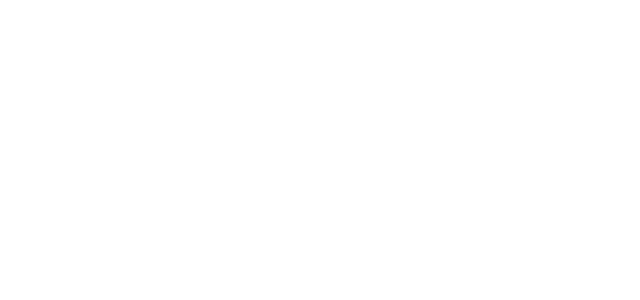
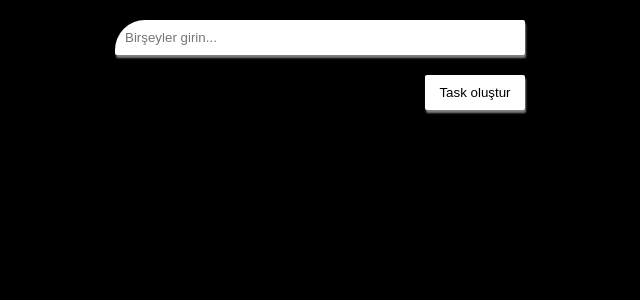
Before and after one commit to gorkemmadran/Todo-List, a React (Create React App) app: page / in a window 1280 px wide. Shown: the top 300 px of the page, without its empty margins (320-960 px from the left). Built offline with nearby package versions, Linux system fonts and the light colour scheme.

Commit message:
TaskCreate Componenti düzenlendi

```diff
--- a/src/App.css
+++ b/src/App.css
@@ -1,38 +1,36 @@
-.App {
-  text-align: center;
+.App{
+    display: flex;
+    align-items: center;
+    justify-content: center;
+    flex-direction: column;
 }
-
-.App-logo {
-  height: 40vmin;
-  pointer-events: none;
+body{
+    background-color: rgb(0, 0, 0);
 }
-
-@media (prefers-reduced-motion: no-preference) {
-  .App-logo {
-    animation: App-logo-spin infinite 20s linear;
-  }
+.Task-Creater-area{
+    display: flex;
+    align-items: flex-end;
+    justify-content: center;
+    flex-direction: column;
+    margin-top: 20px;
 }
-
-.App-header {
-  background-color: #282c34;
-  min-height: 100vh;
-  display: flex;
-  flex-direction: column;
-  align-items: center;
-  justify-content: center;
-  font-size: calc(10px + 2vmin);
-  color: white;
+.Task-Creater-input{
+    width: 410px;
+    padding: 10px;
+    border-radius: 30px 2px 2px 2px;
+    border: none;
+    box-shadow: 1px 3px 2px 0px grey;
+    outline: none;
 }
-
-.App-link {
-  color: #61dafb;
+.Task-Creater-btn{
+    width: 100px;
+    padding: 10px;
+    border: none;
+    box-shadow: 1px 3px 2px 0px grey;
+    outline: none;
+    cursor: pointer;
+    background-color: rgb(255, 255, 255);
+    color: black;
+    margin-top: 20px;
+    border-radius: 2px;
 }
-
-@keyframes App-logo-spin {
-  from {
-    transform: rotate(0deg);
-  }
-  to {
-    transform: rotate(360deg);
-  }
-}
--- a/src/App.js
+++ b/src/App.js
@@ -1,10 +1,10 @@
-import logo from './logo.svg';
 import './App.css';
+import TaskCreater from './TaskCreater';
 
 function App() {
   return (
     <div className="App">
-
+      <TaskCreater />
     </div>
   );
 }
--- /dev/null
+++ b/src/TaskCreater.js
@@ -0,0 +1,12 @@
+import React from 'react'
+
+function TaskCreater() {
+  return (
+    <div className='Task-Creater-area'>
+      <input className='Task-Creater-input' type="text" placeholder="Birşeyler girin..." />
+      <button className='Task-Creater-btn'>Task oluştur</button>
+    </div>
+  )
+}
+
+export default TaskCreater
--- a/src/index.css
+++ b/src/index.css
@@ -1,13 +1,5 @@
-body {
+*{
   margin: 0;
-  font-family: -apple-system, BlinkMacSystemFont, 'Segoe UI', 'Roboto', 'Oxygen',
-    'Ubuntu', 'Cantarell', 'Fira Sans', 'Droid Sans', 'Helvetica Neue',
-    sans-serif;
-  -webkit-font-smoothing: antialiased;
-  -moz-osx-font-smoothing: grayscale;
+  padding: 0;
+  box-sizing: border-box;
 }
-
-code {
-  font-family: source-code-pro, Menlo, Monaco, Consolas, 'Courier New',
-    monospace;
-}
```
Also changed, not shown: src/Task.js (added, +9 -0 lines), src/TaskList.js (added, +9 -0 lines).
